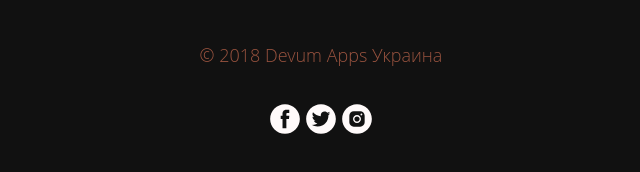
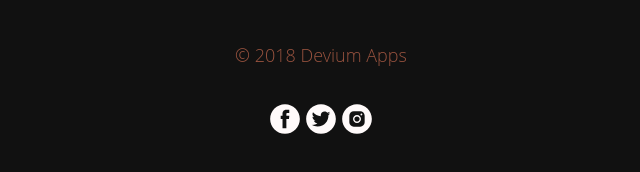
Before and after one commit to devumapps/devum.github.io, a plain HTML site: page index.html in a window 1280 px wide. Shown: the part 5860-6032 px from the top of the page, 319-959 px from the left. Drawn offline with Linux system fonts and the light colour scheme; a web font is replaced by a local one.

Commit message:
Update index.html

```diff
--- a/index.html
+++ b/index.html
@@ -468,7 +468,7 @@
                 <div class="t-container">
                     <div class="t-col t-col_6 t-prefix_3 t-align_center">
                         <div class="t573__contacts t-title t-title_sm" style="color:#a6a6a6;" field="text">product@krv.app</div>
-                        <div class="t573__address t-text t-text_sm" style="color:#99533f;" field="text2">© 2018 Devum Apps Украина</div>
+                        <div class="t573__address t-text t-text_sm" style="color:#99533f;" field="text2">© 2018 Devium Apps</div>
                         <div class="t-sociallinks">
                             <div class="t-sociallinks__wrapper">
                                 <div class="t-sociallinks__item">
```
